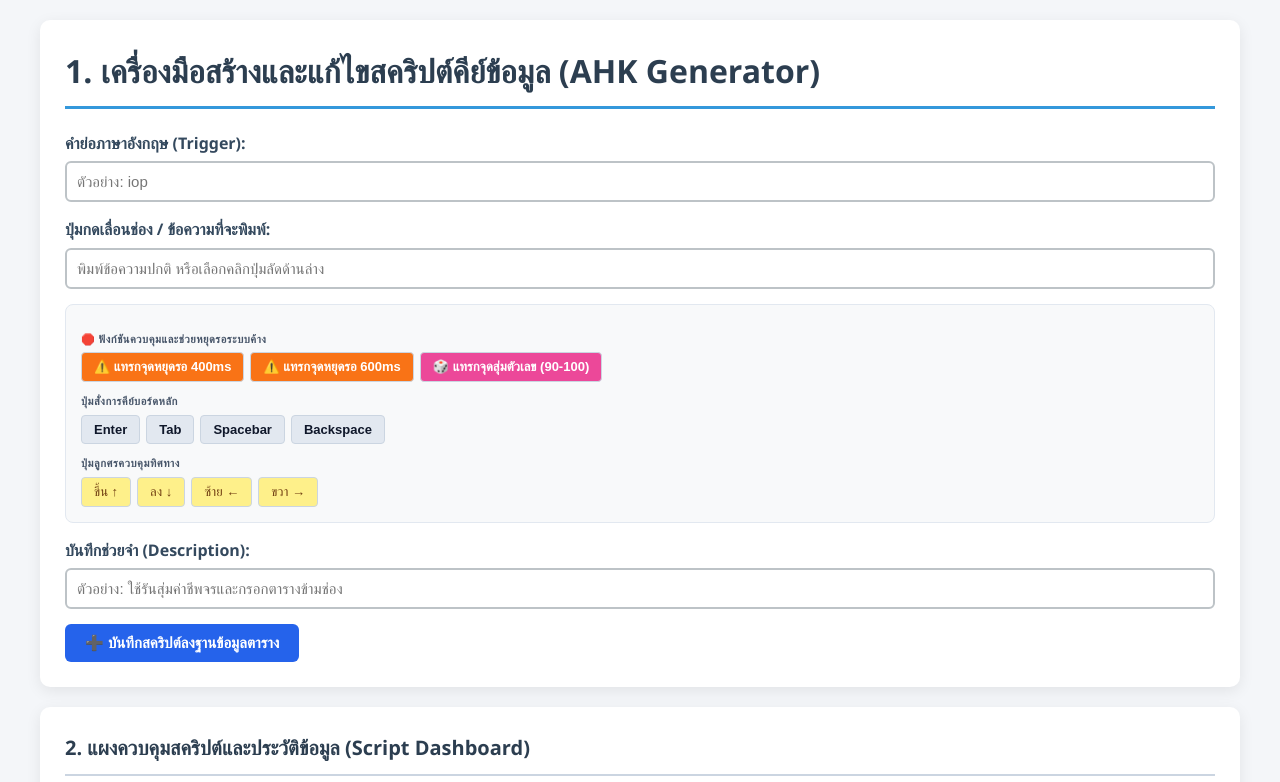
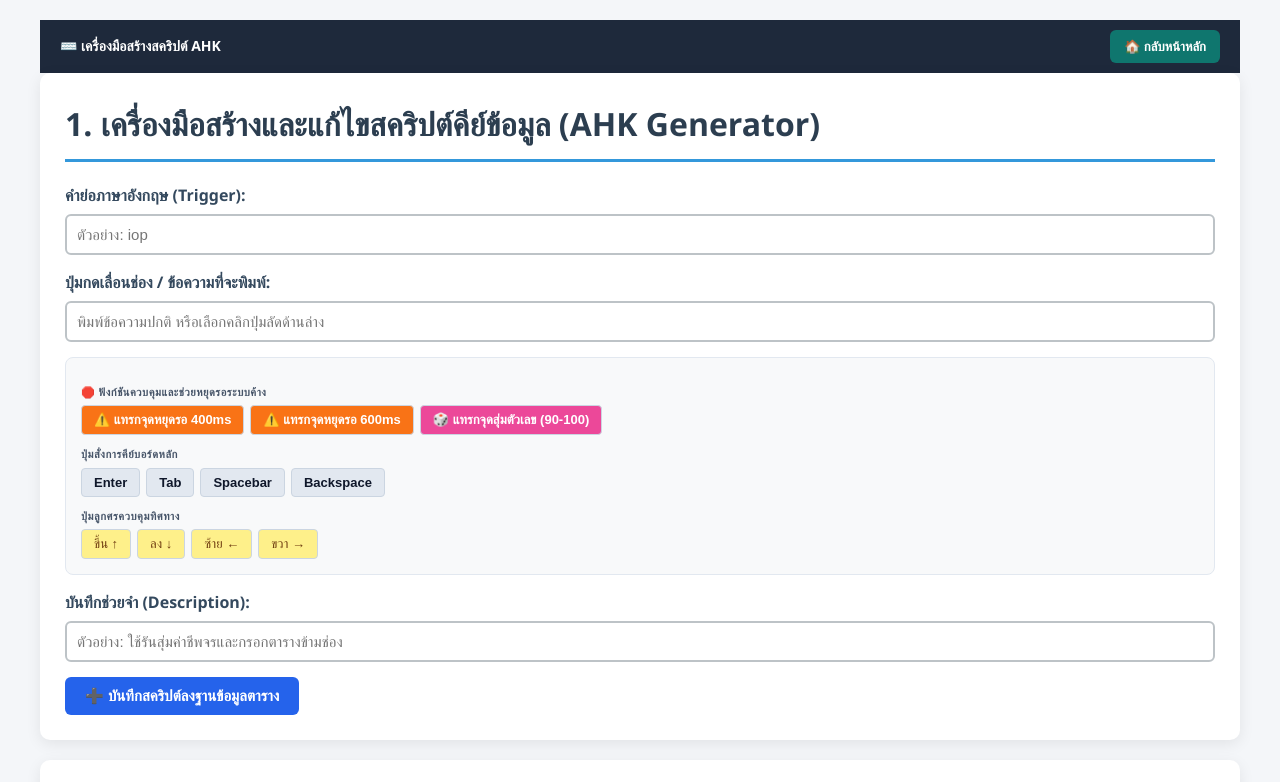
Before and after one commit to zyde-david/tools, a plain HTML site: page autocorrect.html in a window 1280 px wide. Shown: the top 782 px of the page. Drawn offline with Linux system fonts and the light colour scheme; sample sign-in values are in the browser's storage.

Commit message:
Add nav header with home button to all tools

```diff
--- a/autocorrect.html
+++ b/autocorrect.html
@@ -82,6 +82,10 @@
 <body>
 <script>if(!sessionStorage.getItem("zyde_auth")){location.href="index.html"}</script>
 
+<div style="background: #1e293b; color: white; padding: 10px 20px; display: flex; justify-content: space-between; align-items: center;">
+    <span style="font-weight: bold; font-size: 14px;">⌨️ เครื่องมือสร้างสคริปต์ AHK</span>
+    <a href="index.html" style="color: white; background: #0f766e; padding: 6px 14px; border-radius: 6px; text-decoration: none; font-size: 13px; font-weight: bold;">🏠 กลับหน้าหลัก</a>
+</div>
 
 <div class="container">
     <h1>1. เครื่องมือสร้างและแก้ไขสคริปต์คีย์ข้อมูล (AHK Generator)</h1>
```
Also changed, not shown: base64-decoder.html (+5 -0 lines), envelope-printer.html (+5 -0 lines), thai-recovery.html (+4 -0 lines).
